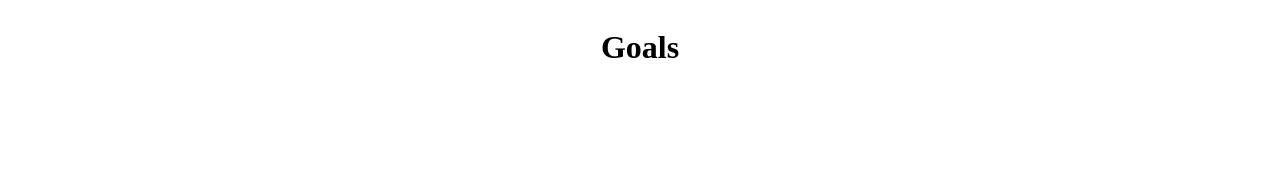
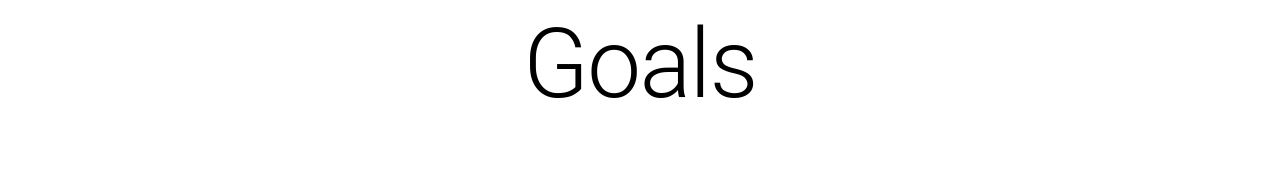
Before and after one commit to FrazierLE/path2progress, a Next.js app: page /goals in a window 1280 px wide. Shown: the top 170 px of the page. Built offline with nearby package versions, Linux system fonts and the light colour scheme.

Commit message:
Update heading

```diff
--- a/pages/goals.js
+++ b/pages/goals.js
@@ -1,12 +1,15 @@
 import Protein from "../components/goals/protein"
 import Water from "../components/goals/water"
 import Steps from "../components/goals/steps"
-import { Container, Box, Typography } from "@mui/system"
+import { Container, Box } from "@mui/system"
+import { Typography } from "@mui/material"
 
 export default function Goals() {
   return(
     <Container sx={{display: 'flex', flexDirection: 'column', alignItems: 'center'}}>
-      <h1>Goals</h1>
+      <Typography variant='h1'>
+        Goals
+      </Typography>
       <Box
         sx={{display: 'flex', flexDirection: 'row', justifyContent: 'center', alignItems: 'center', width: '100vw', height: '80vh'}}
       >
```
